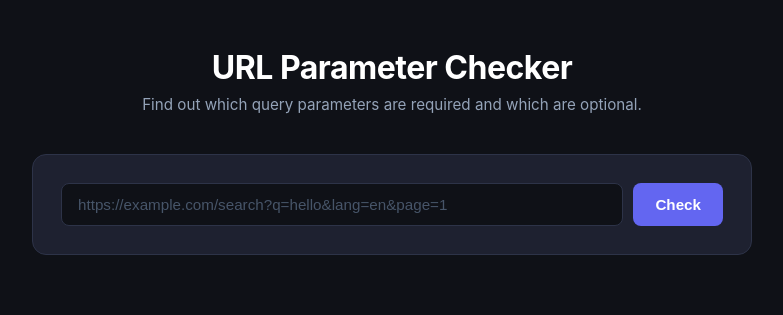
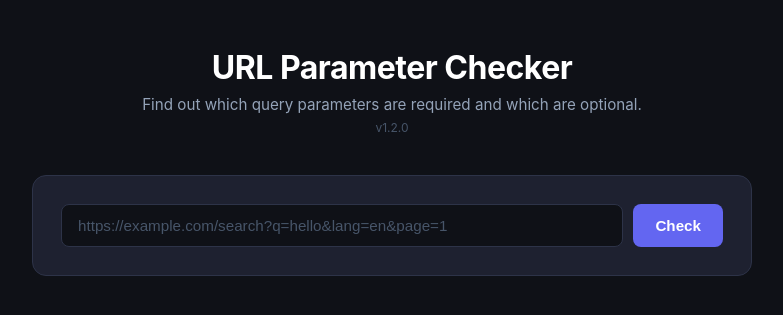
Before and after one commit to ihab-pixel/Test, a Flask app: page / in a window 1280 px wide. Shown: the top 315 px of the page, without its empty margins (248-1031 px from the left). Run offline with Flask 3, Linux system fonts and the light colour scheme.

Commit message:
Add version label to header
https://claude.ai/code/session_01BwbbSiMoiHUbF17iR7QSXv

```diff
--- a/templates/index.html
+++ b/templates/index.html
@@ -32,6 +32,11 @@
       margin-top: 8px;
       color: #94a3b8;
       font-size: 0.95rem;
+    }
+    .version {
+      margin-top: 6px;
+      font-size: 0.75rem;
+      color: #475569;
     }
 
     .card {
@@ -211,6 +216,7 @@
   <header>
     <h1>URL Parameter Checker</h1>
     <p>Find out which query parameters are required and which are optional.</p>
+    <div class="version">v1.2.0</div>
   </header>
 
   <div class="card">
```
